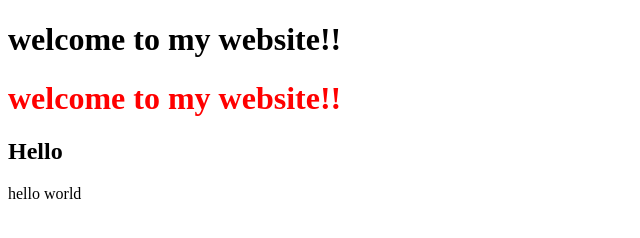
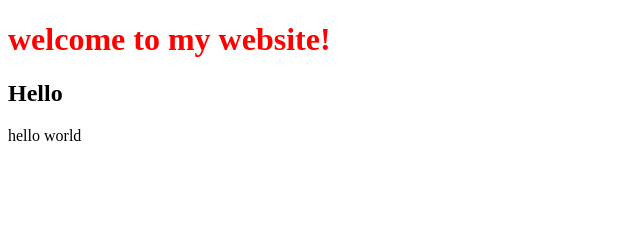
Before and after one commit to akash9676/Hello, a plain HTML site: page index.html in a window 1280 px wide. Shown: the whole page, without its empty margins (0-640 px from the left). Drawn offline with Linux system fonts and the light colour scheme.

Commit message:
removed extra h1 and exclation point

```diff
--- a/index.html
+++ b/index.html
@@ -7,8 +7,7 @@
     <title>hello</title>
 </head>
 <body>
-    <h1>welcome to my website!!</h1>
-    <h1 style="color:red;">welcome to my website!!</h1>
+    <h1 style="color:red;">welcome to my website!</h1>
     <h2>Hello</h2>
     hello world
 </body>
```
